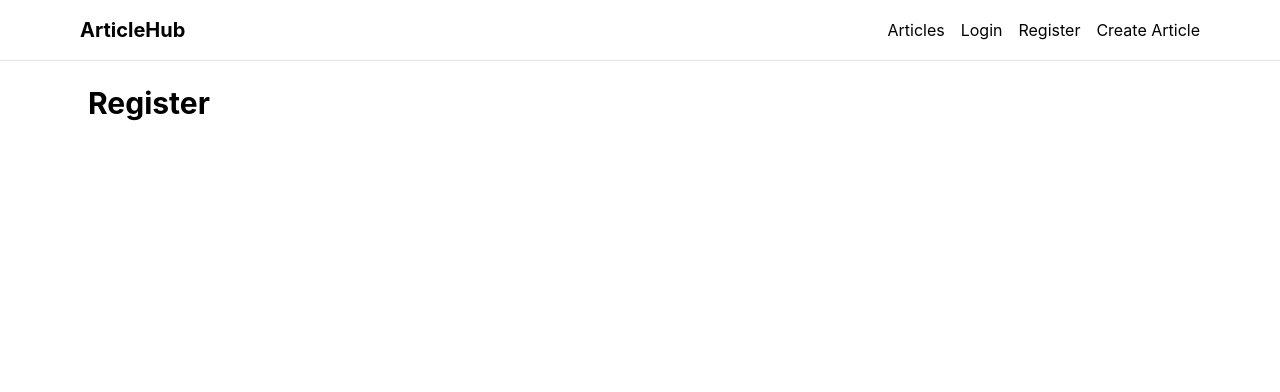
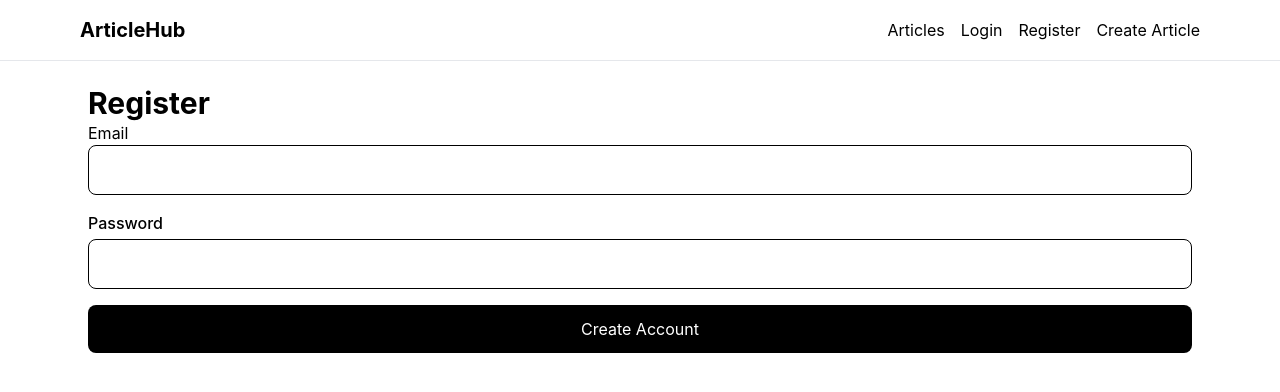
Before and after one commit to ND-Nitro/development-platforms-ca, a React (Vite) app: page /register in a window 1280 px wide. Shown: the top 392 px of the page. Built offline with nearby package versions, Linux system fonts and the light colour scheme; no server answers.

Commit message:
Add user registration with email confirmation

```diff
--- a/src/pages/Register.jsx
+++ b/src/pages/Register.jsx
@@ -1,7 +1,70 @@
+import { useState } from "react";
+import { supabase } from "../lib/supabase";
+
 function Register() {
+  const [email, setEmail] = useState("");
+  const [password, setPassword] = useState("");
+  const [message, setMessage] = useState("");
+
+  const handleRegister = async (event) => {
+    event.preventDefault();
+
+    setMessage("");
+
+    const { error } = await supabase.auth.signUp({
+      email,
+      password,
+    });
+
+    if (error) {
+      setMessage(error.message);
+      return;
+    }
+
+    setMessage("check your email to confirm your account.");
+  };
+
   return (
     <main className="mx-auto max-w-6xl p-6">
       <h1 className="text-3xl font-bold">Register</h1>
+      <form onSubmit={handleRegister} className="space-y-4">
+        <div>
+          <label htmlFor="email" classname="mb-1 block font-medium">
+            Email
+          </label>
+          <input
+            id="email"
+            type="email"
+            value={email}
+            onChange={(event) => setEmail(event.target.value)}
+            required
+            className="w-full rounded-lg border p-3"
+          />
+        </div>
+
+        <div>
+          <label htmlFor="password" className="mb-1 block font-medium">
+            Password
+          </label>
+          <input
+            id="password"
+            type="password"
+            value={password}
+            onChange={(event) => setPassword(event.target.value)}
+            required
+            className="w-full rounded-lg border p-3"
+          />
+        </div>
+
+        <button
+          type="submit"
+          className="w-full rounded-lg bg-black p-3 text-white"
+        >
+          Create Account
+        </button>
+
+        {message && <p className="text-sm">{message}</p>}
+      </form>
     </main>
   );
 }
```
Also changed, not shown: src/App.jsx (+5 -5 lines).
